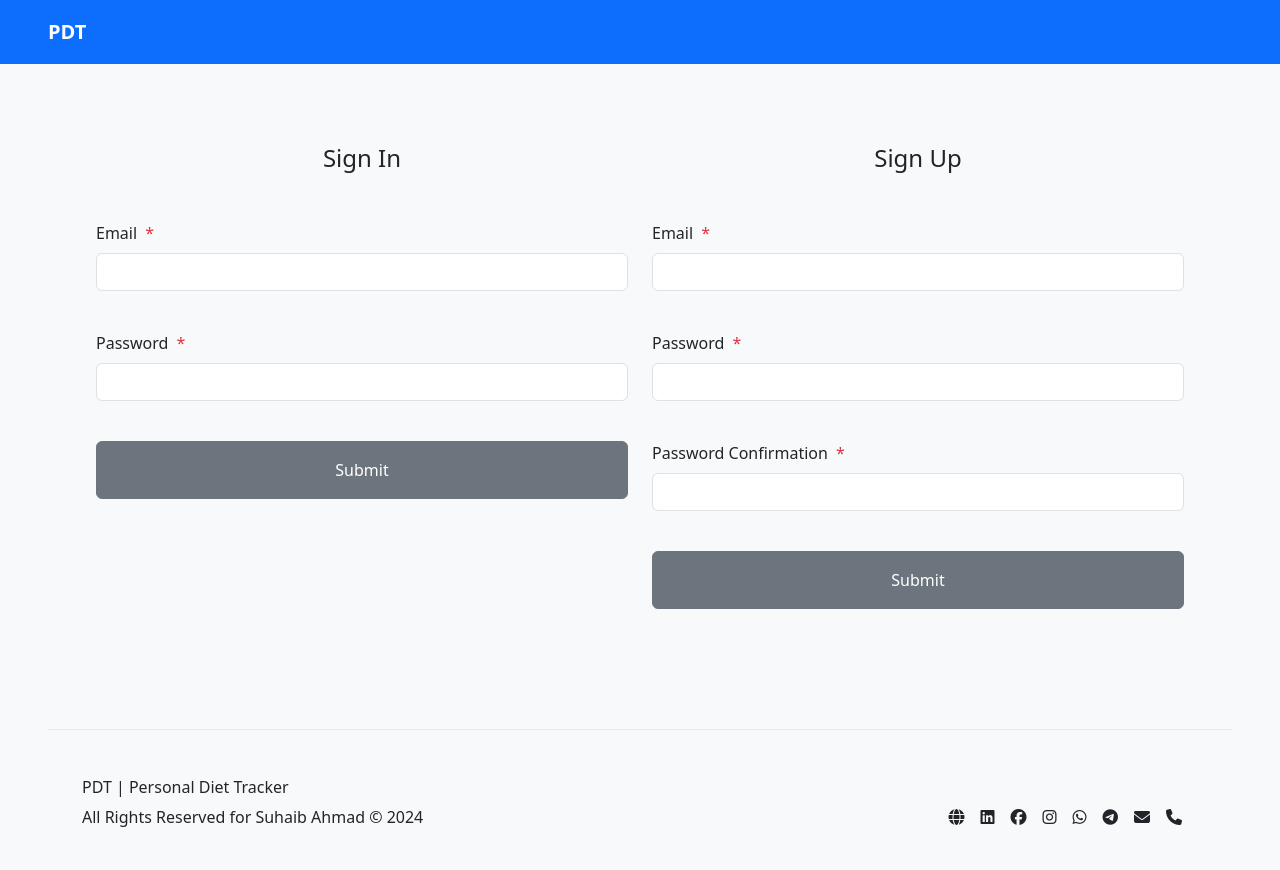
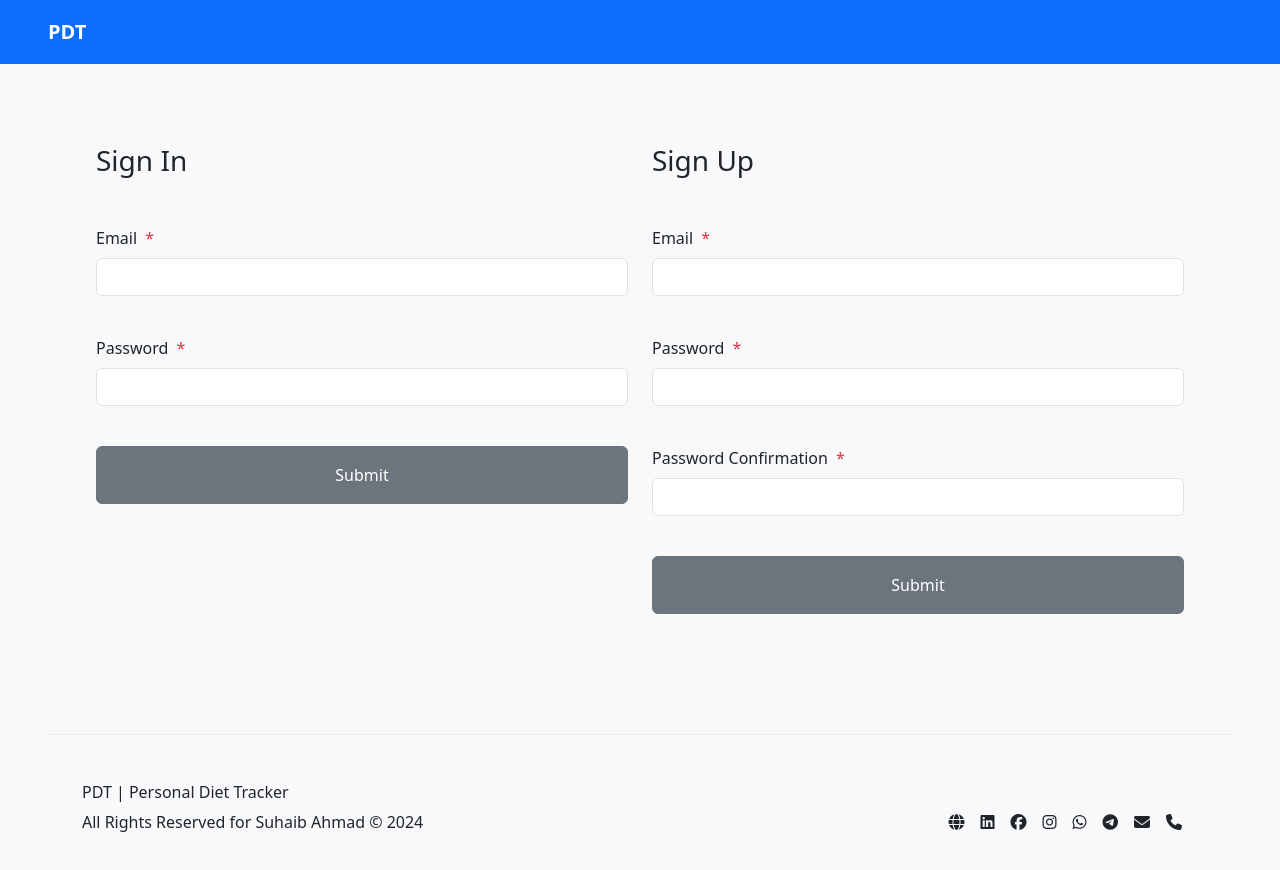
Before and after one commit to makkahwi/heal-tracker, a React (Create React App) app: page / in a window 1280 px wide. Shown: the top 870 px of the page. Built offline with nearby package versions, Linux system fonts and the light colour scheme.

Commit message:
Minor UI Updates

```diff
--- a/src/Components/PageView/PageSection.tsx
+++ b/src/Components/PageView/PageSection.tsx
@@ -1,7 +1,7 @@
 const PageSection = ({ children = <></>, title = "" }) => {
   return (
     <section className="my-5">
-      <h4 className="mb-4">{title}</h4>
+      <h3 className="mb-4 text-start">{title}</h3>
 
       {children}
     </section>
--- a/src/Views/Diet/Consumption/WeeklyCalendar.tsx
+++ b/src/Views/Diet/Consumption/WeeklyCalendar.tsx
@@ -109,7 +109,6 @@ const WeeklyCalendar = ({
                 <th className="text-start">
                   {meal}
 
-                  <ul>
                   {currentWeekData
                     .find((dat) => meal === dat.meal.meal)
                     ?.supposed?.map(
@@ -125,7 +124,6 @@ const WeeklyCalendar = ({
                         />
                       )
                     ) || ""}
-                  </ul>
                 </th>
 
                 {currentWeek?.map((day, x) => {
--- a/src/Views/Sports/index.tsx
+++ b/src/Views/Sports/index.tsx
@@ -105,7 +105,7 @@ const Sports = () => {
   );
 
   return (
-    <PageSection title="Sport Sessions List">
+    <PageSection title="Walk Exercises">
       <Fragment>
         <Form inputs={formInputs} onSubmit={onSubmit} />
 
--- a/src/Views/WeightReadings/index.tsx
+++ b/src/Views/WeightReadings/index.tsx
@@ -1,4 +1,7 @@
-import { faArrowCircleDown, faArrowCircleUp } from "@fortawesome/free-solid-svg-icons";
+import {
+  faArrowCircleDown,
+  faArrowCircleUp,
+} from "@fortawesome/free-solid-svg-icons";
 import { FontAwesomeIcon } from "@fortawesome/react-fontawesome";
 import { Fragment, ReactNode, useEffect, useState } from "react";
 
@@ -391,7 +394,7 @@ const WeightReadings = () => {
       .catch((err) => console.log({ err }));
 
   return (
-    <PageSection title="Weight Readings List">
+    <PageSection title="Weight Readings">
       <Fragment>
         <div className="btn-group my-3 w-100">
           <button
```
Lines whose indentation alone changed are shown as unchanged.
